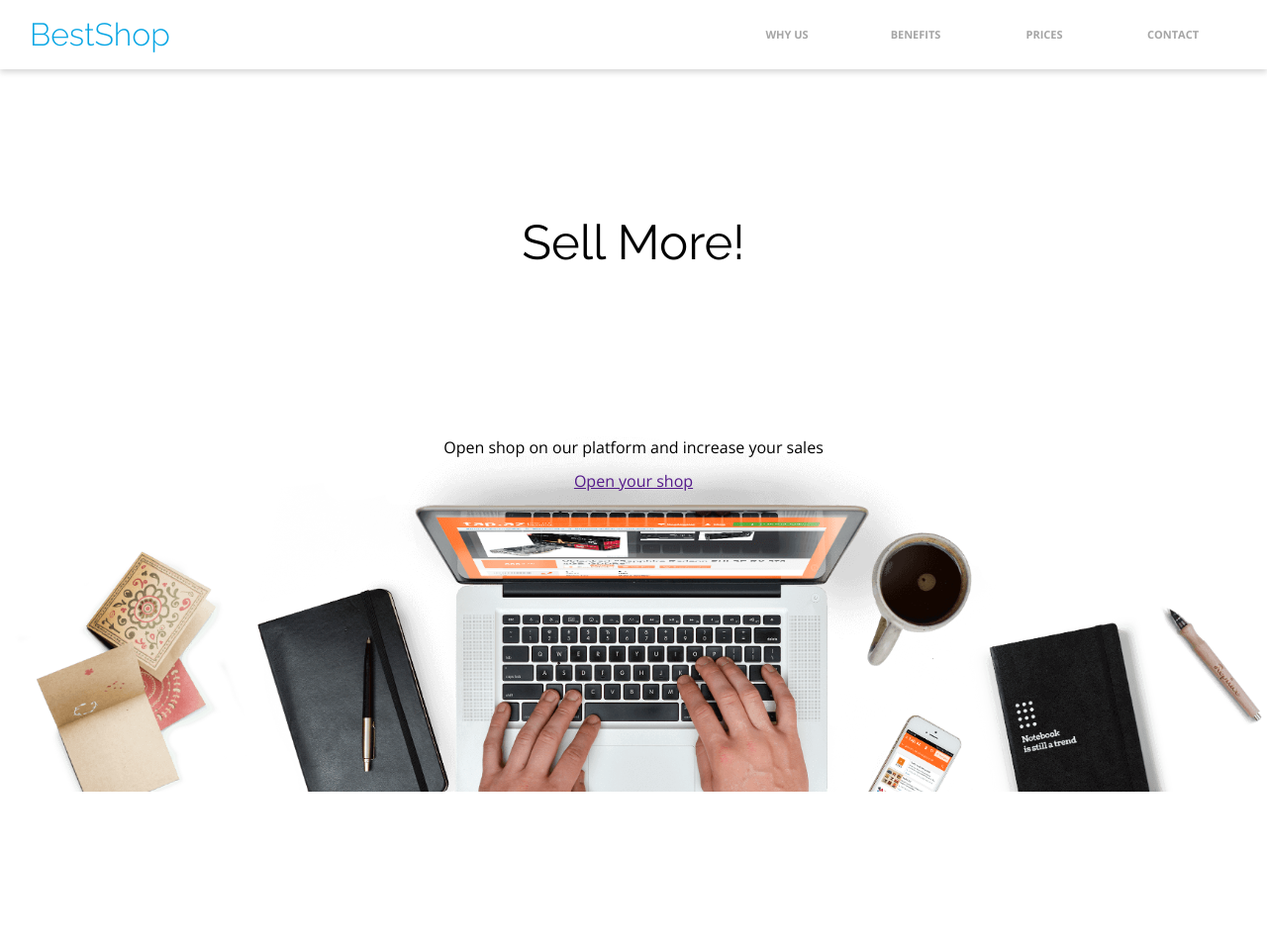
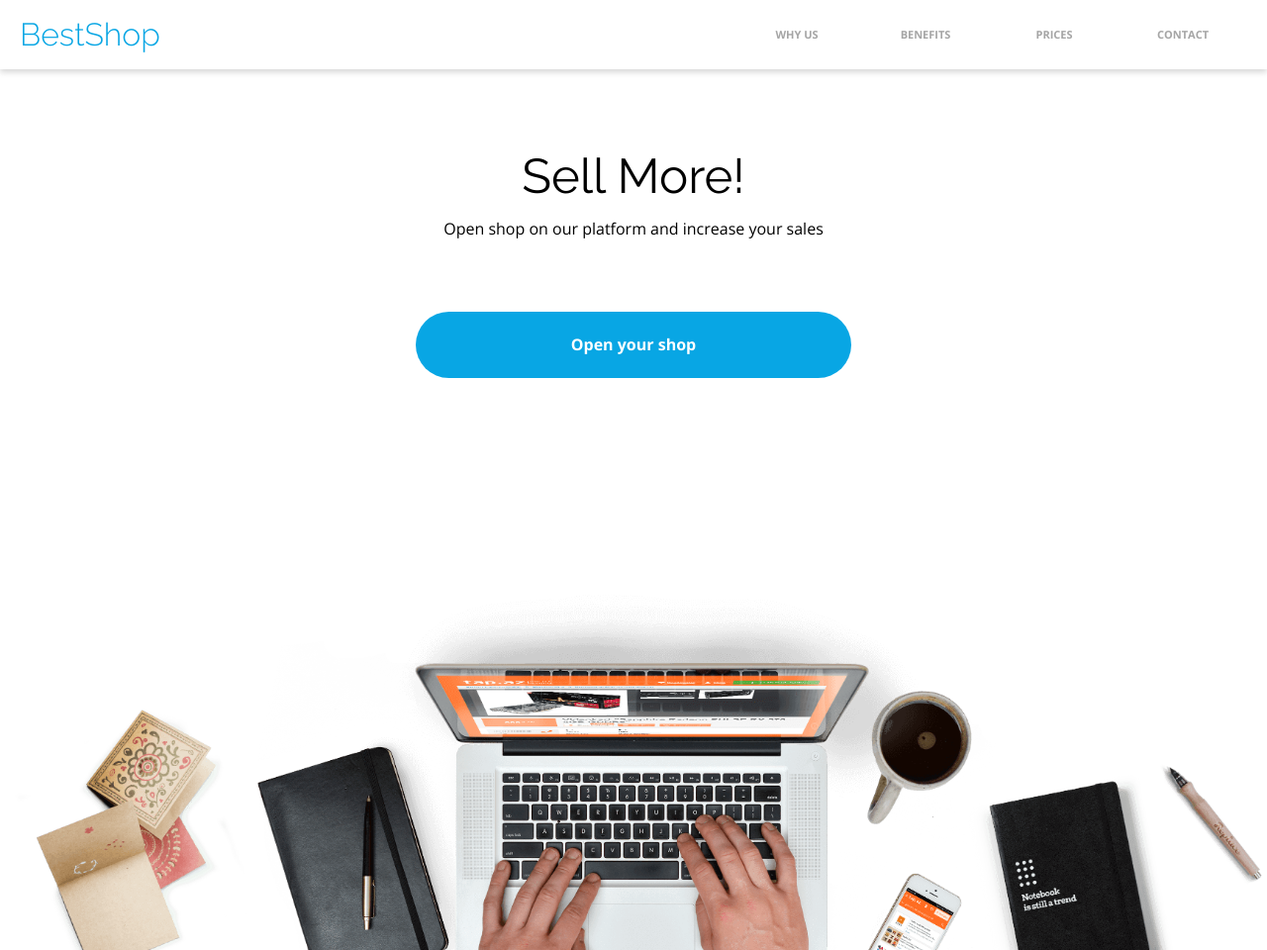
Before and after one commit to EwelinaWycz/BestShop, a plain HTML site: page index.html in a window 1280 px wide. Shown: the whole page at 99% size. Before the commit the page ends 800 px from the top, so only its background shows below. Drawn offline with nearby package versions, Linux system fonts and the light colour scheme.

Commit message:
hero ready

```diff
--- a/css/style.css
+++ b/css/style.css
@@ -23,8 +23,8 @@ html {
     background: transparent;
 }
 .container {
-    padding-left: 30px;
-    padding-right: 30px;
+    padding-left: 20px;
+    padding-right: 20px;
     margin: 0 auto;
 }
 
@@ -81,23 +81,46 @@ html {
 
 .hero {
     max-width: 1626px;
-    height: 100vh;
+    height: 120vh;
     min-height: 600px;
     background-image: url("../assets/background.png");
     background-size: contain;
     background-repeat: no-repeat;
     background-position: bottom;
     display: flex;
-    justify-content: center;
     align-items: center;
     flex-direction: column;
 }
 
 .hero-title {
     position: relative;
-    bottom: 120px;
     font-family: var(--font-header);
     font-size: 49px;
     font-weight: normal;
     color: black;
+    z-index: 1;
+    text-align: center;
+    margin: 0;
+    margin-top: 150px;
 }
+
+.hero-text {
+    padding-bottom: 38px;
+}
+
+.hero-button {
+    background: var(--c-blue);
+    border-radius: 40px;
+    height: 67px;
+    width: 440px;
+    display: inline-flex;
+    justify-content: center;
+    align-items: center;
+    font-weight: bold;
+    color: white;
+    text-decoration: none;
+    position: relative;
+    z-index: 1;
+    margin: 20px 12px;
+    transition: 0.4s;
+}
```
